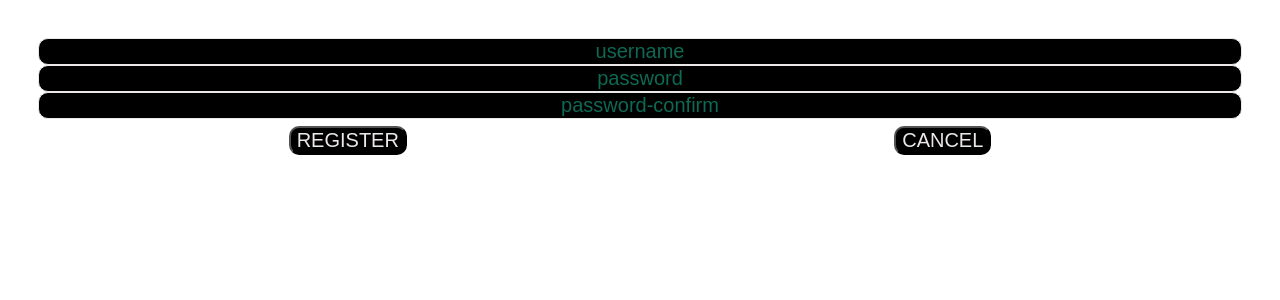
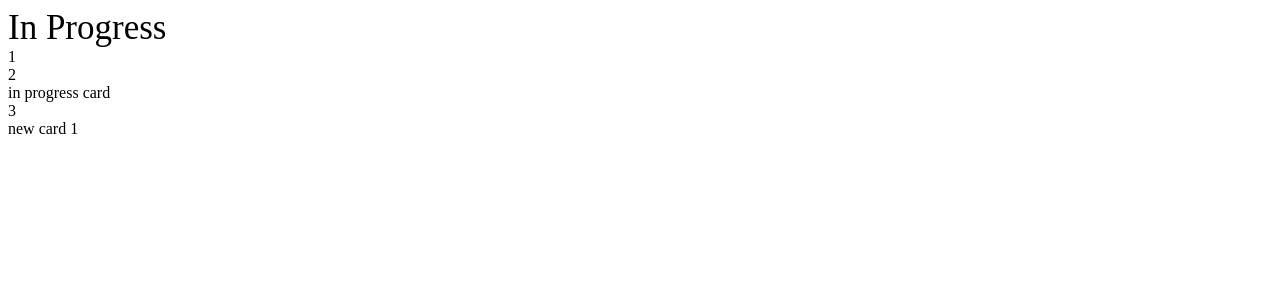
Before and after one commit to SergiuPert/proman, a Flask app: template templates/demo.html in a window 1280 px wide. Shown: the top 300 px of the page. Run offline with Flask 2, Linux system fonts and the light colour scheme; the template is opened without the code that fills it, so the values that code supplies are empty; parts of the project's set-up code (start-up, migrations or seed data) failed here and were passed over; some libraries are stand-ins or nearby versions.

Commit message:
Change card status

```diff
--- a/main.py
+++ b/main.py
@@ -87,6 +87,25 @@
         return
 
 
+@app.route("/api/cards", methods=['GET', 'POST', 'PUT', 'DELETE'])
+@json_response
+def cards():
+    if request.method == 'GET':
+        statuses_var = ''
+        return statuses_var
+
+    if request.method == 'POST':
+        return
+
+    if request.method == 'PUT':
+        json_var = request.json
+        print(json_var)
+        data_manager.update_card(json_var)
+
+    if request.method == 'DELETE':
+        return
+
+
 @app.route("/api/boards/<int:board_id>/cards/")
 @json_response
 def get_cards_for_board(board_id: int):
--- a/static/css/design.css
+++ b/static/css/design.css
@@ -69,6 +69,7 @@
 
 .board-column-content{
     min-height: 49px;
+    height: calc(100% - 53 - 60);
 }
 
 .board-column-content:empty{
--- a/static/js/main.js
+++ b/static/js/main.js
@@ -231,11 +231,18 @@
 function handleDrop(e) {
     e.preventDefault();
     const dropzone = e.currentTarget;
-    console.log(dropzone)
-    console.log("Drop of", dropzone);
     if (dom.hasClass(dropzone, "board-column")) {
+
+        apiPut('/api/cards', {
+            'status_title': dropzone.firstElementChild.innerText,
+            'title': game.dragged.lastElementChild.innerText,
+            'card_id': game.dragged.getAttribute('data-card-id')
+        }).then(e => {
+            console.log(game.dragged, 'Card updated')
+        });
         dropzone.children[1].appendChild(game.dragged);
     }
+
 }
 
 
--- a/templates/demo.html
+++ b/templates/demo.html
@@ -15,15 +15,17 @@
         <script type="module" src="{{ url_for('static', filename='js/main.js') }}" defer></script>
 </head>
 <body>
-    <div id="root">
-        <div id="registration-div">
-            <input placeholder="username" type="text" name="username" id="username" class="registration-input">
-            <input placeholder="password" type="password" name="password" id="password" class="registration-input">
-            <input placeholder="password-confirm" type="password-confirm" name="password-confirm" id="password-confirm" class="login-input">
-           <div id="buttons-div">
-               <button id="registration-button"> REGISTER </button>
-               <button> CANCEL </button>
-           </div>
+    <div class="board-column">
+        <div class="board-column-title">In Progress</div> 1
+        <div class="board-column-content" status-progress-id="1">
+            <div class="card" data-card-id="3" draggable="true"> 2
+                <div class="card-remove"><i class="fas fa-trash-alt"></i></div>
+                <div class="card-title">in progress card</div> 3
+            </div>
+            <div class="card" data-card-id="1" draggable="true">
+                <div class="card-remove"><i class="fas fa-trash-alt"></i></div>
+                <div class="card-title">new card 1</div>
+            </div>
         </div>
     </div>
 </body>
```
Also changed, not shown: data_manager.py (+11 -0 lines).
